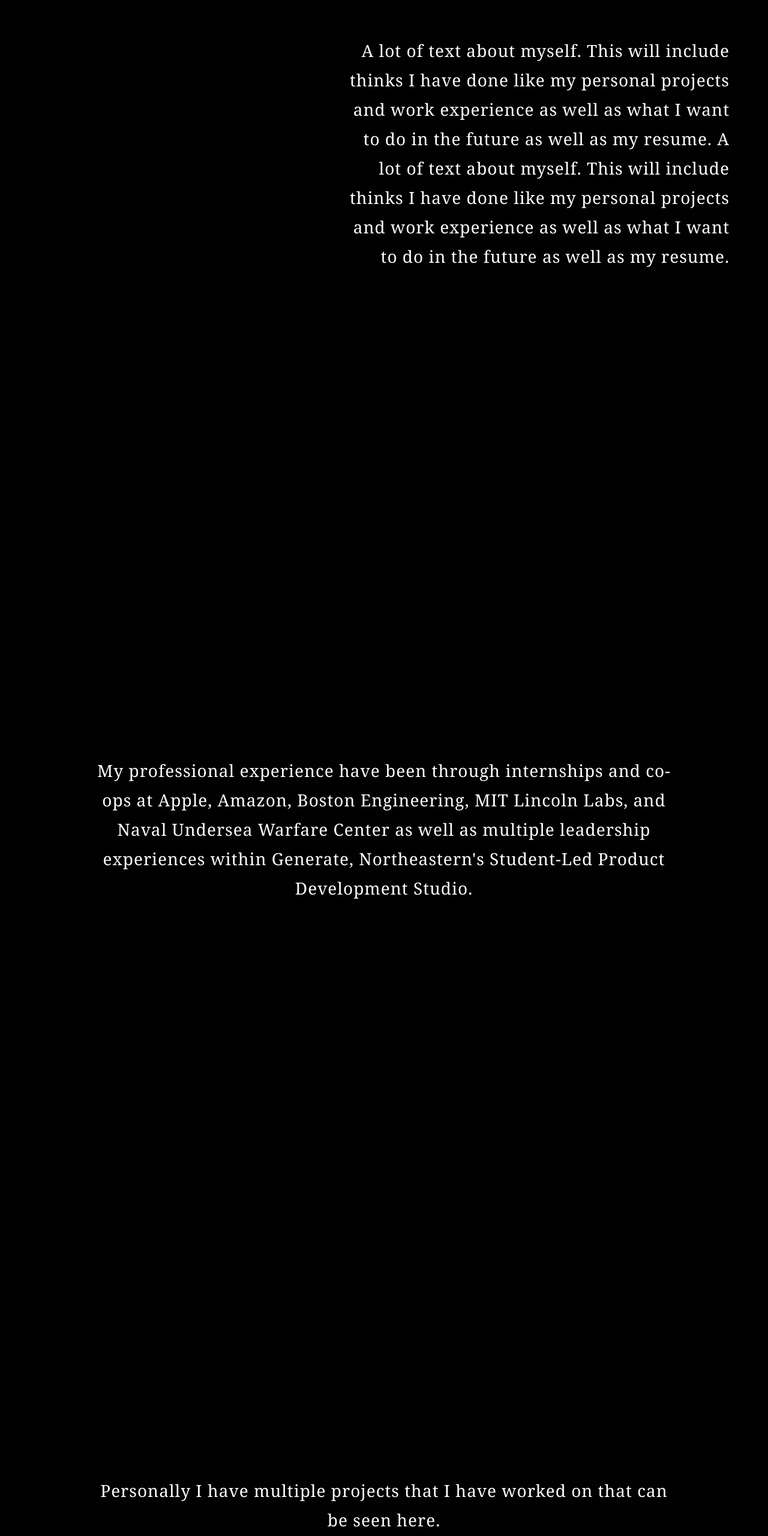
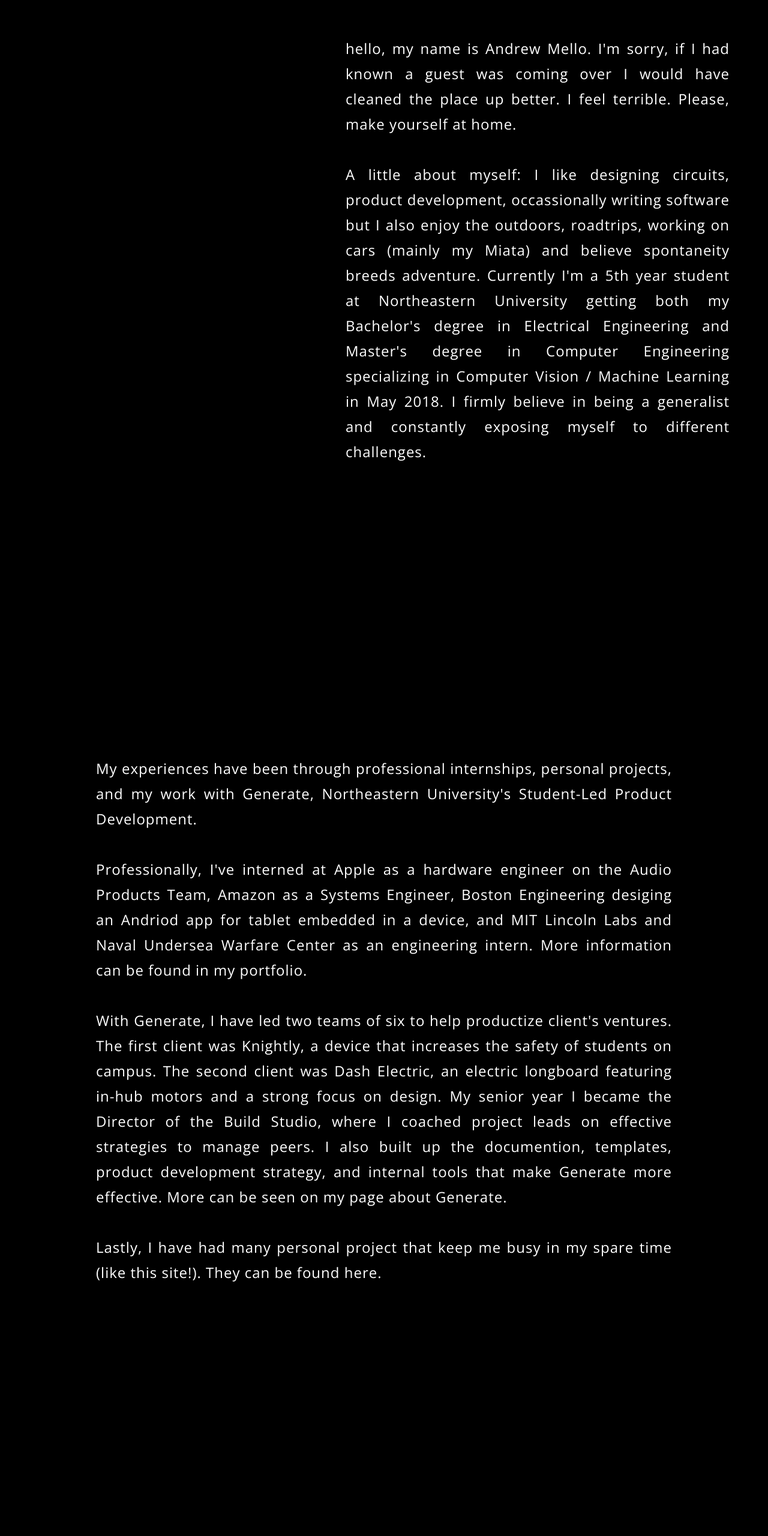
Before and after one commit to melloa/melloa.github.io, a plain HTML site: page neue.html in a window 1280 px wide. Shown: the part 1140-3700 px from the top of the page at 60% size. Drawn offline with nearby package versions, Linux system fonts and the light colour scheme.

Commit message:
Fixed fonts, responsiveness on content - Added correct content

```diff
--- a/neue.html
+++ b/neue.html
@@ -5,9 +5,8 @@
   <meta charset="utf-8">
   <title>The Man Behind the Legend</title>
   <meta name="viewport" content="width=device-width, initial-scale=1.0">
-  <link rel="stylesheet" type="text/css" href="res/style_fonts.css">
+  <link href="https://fonts.googleapis.com/css?family=Open+Sans:100,200,300,400,500,600,700,800,900" rel="stylesheet">
   <script type="text/javascript" src="https://code.jquery.com/jquery-1.11.2.min.js"></script>
-  <script src="https://use.fontawesome.com/8b02fe2c54.js"></script>
   <style>
     html {
       height: 100%;
@@ -16,7 +15,7 @@
     body {
       background: linear-gradient(#000 100%, #9ACCF5 200%);
       font-size: 16px;
-      font-family: "Open sans";
+      font-family: 'Open Sans', sans-serif;
       height: 560%;
       margin: 0;
       overflow-x: hidden;
@@ -25,6 +24,7 @@
     h1 {
       color: white;
       font-size: 5.75em;
+      font-weight: 800;
       margin: 0;
       text-shadow: 3px 3px 0px rgba(153, 153, 153, 0.8);
       text-transform: uppercase;
@@ -57,14 +57,12 @@
       position: fixed;
       width: 100%;
       z-index: 99;
+      display: none;
     }
 
     nav>span {
       padding-left: 10%;
       float: left;
-    }
-
-    main {
     }
 
     main>div {
@@ -80,10 +78,29 @@
       position: absolute;
       color: white;
       width: 50%;
-      font-family: Georgia;
-      font-size: 1.75em;
+      font-weight: 200;
+      font-size: 1.5em;
       letter-spacing: 1px;
       line-height: 1.75em;
+      text-align: justify;
+    }
+
+    content.about {
+      top: 150%;
+      right: 5%;
+    }
+
+    content.experience {
+      top: 300%;
+      right: 12.5%;
+      width: 75%;
+    }
+
+    content.contact {
+      text-align: center;
+      top: 550%;
+      right: 12.5%;
+      width: 75%;
     }
 
     footer {
@@ -113,6 +130,17 @@
         text-align: center;
         width: 100%;
       }
+
+      content.about {
+        right: 12.5%;
+        width: 75%;
+      }
+    }
+
+    @media screen and (max-width: 750px) {
+      content {
+        font-size: 1em;
+      }
     }
 
     @media screen and (max-width: 525px) {
@@ -122,7 +150,9 @@
       h2 {
         font-size: 1.25em;
       }
-
+      content {
+        font-size: 0.75em;
+      }
       nav {
         display: none;
       }
@@ -163,17 +193,20 @@
       <h1>Andrew Mello</h1>
       <h2>... ... ... </h2>
     </div>
-    <content style="text-align:right; top:150%; right:5%">
-        A lot of text about myself. This will include thinks I have done like my personal projects and work experience as well as what I want to do in the future as well as my resume. A lot of text about myself. This will include thinks I have done like my personal projects and work experience as well as what I want to do in the future as well as my resume.
+    <content class="about">
+      hello, my name is Andrew Mello. I'm sorry, if I had known a guest was coming over I would have cleaned the place up better. I feel terrible. Please, make yourself at home.
+      <br><br> A little about myself: I like designing circuits, product development, occassionally writing software but I also enjoy the outdoors, roadtrips, working on cars (mainly my Miata) and believe spontaneity breeds adventure. Currently I'm a
+      5th year student at Northeastern University getting both my Bachelor's degree in Electrical Engineering and Master's degree in Computer Engineering specializing in Computer Vision / Machine Learning in May 2018. I firmly believe in being a generalist
+      and constantly exposing myself to different challenges.
     </content>
-    <content style="text-align:center; top:300%; right:12.5%; width:75%">
-        My professional experience have been through internships and co-ops at Apple, Amazon, Boston Engineering, MIT Lincoln Labs, and Naval Undersea Warfare Center as well as multiple leadership experiences within Generate, Northeastern's Student-Led Product Development Studio.
+    <content class="experience">
+      My experiences have been through professional internships, personal projects, and my work with Generate, Northeastern University's Student-Led Product Development.<br><br> Professionally, I've interned at Apple as a hardware engineer on the Audio
+      Products Team, Amazon as a Systems Engineer, Boston Engineering desiging an Andriod app for tablet embedded in a device, and MIT Lincoln Labs and Naval Undersea Warfare Center as an engineering intern. More information can be found in my portfolio.<br><br>      With Generate, I have led two teams of six to help productize client's ventures. The first client was Knightly, a device that increases the safety of students on campus. The second client was Dash Electric, an electric longboard featuring in-hub
+      motors and a strong focus on design. My senior year I became the Director of the Build Studio, where I coached project leads on effective strategies to manage peers. I also built up the documention, templates, product development strategy, and internal
+      tools that make Generate more effective. More can be seen on my page about Generate.<br><br> Lastly, I have had many personal project that keep me busy in my spare time (like this site!). They can be found here.
     </content>
-    <content style="text-align:center; top:450%; right:12.5%; width:75%">
-        Personally I have multiple projects that I have worked on that can be seen here.
-    </content>
-    <content style="text-align:center; top:550%; right:12.5%; width:75%">
-        More information and way to contact me is through LinkedIn.
+    <content class="contact">
+      I hope you enjoyed your stay. Please don't forget you coat on the way out!<br> If you like to contact me, please reach out to me through LinkedIn.
     </content>
   </main>
   <footer>
@@ -247,8 +280,8 @@
     var tagline = [
       "A man. A plan. Panama.",
       "A man of measure.",
+      "A journey through space and time",
       "gave a man a fish.",
-      //"recited The Iliad completely in Wingdings",
       "has hands like a gazelle.",
       "The gilded goose.",
       //"Juicy and complex",
```
